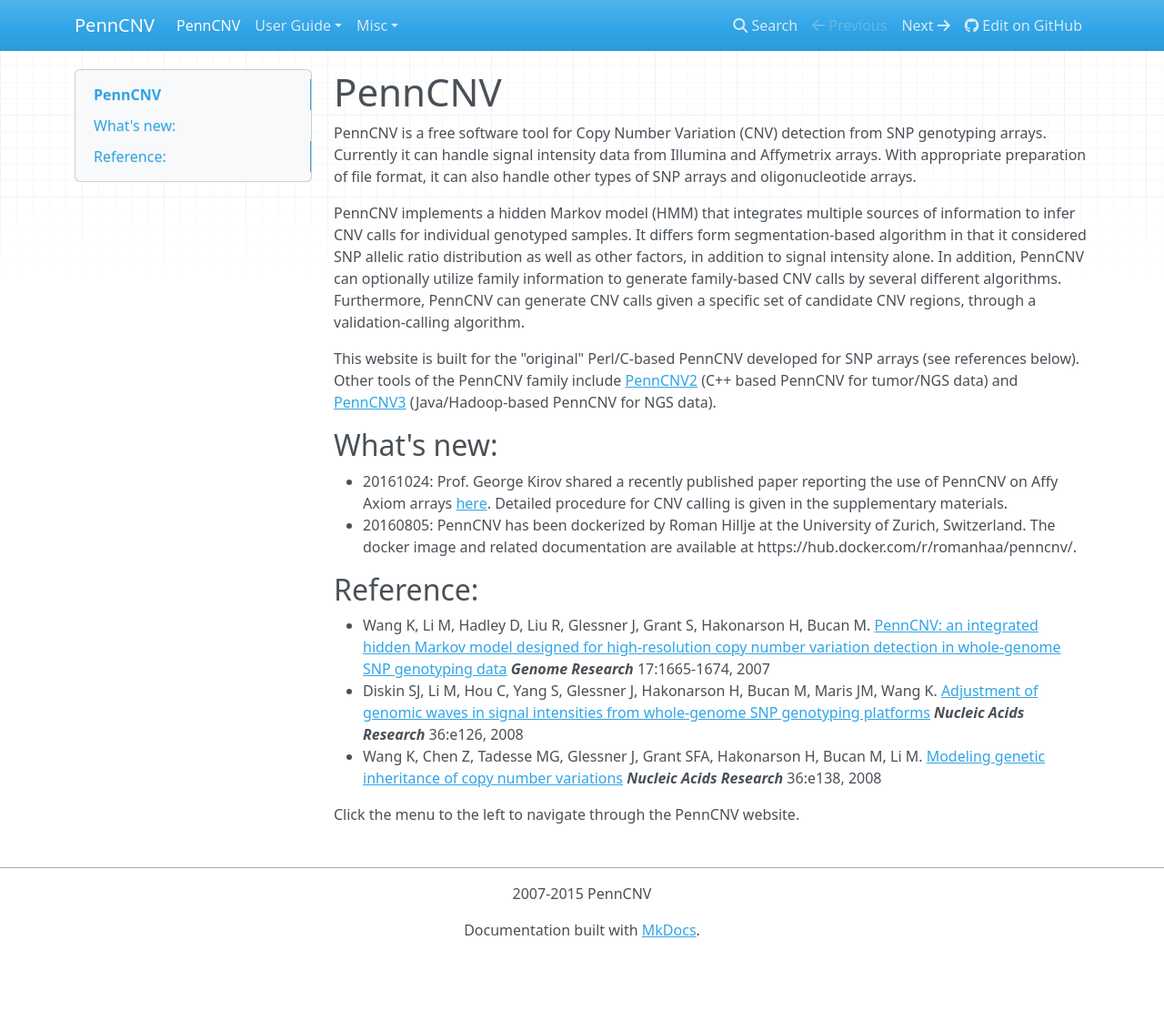
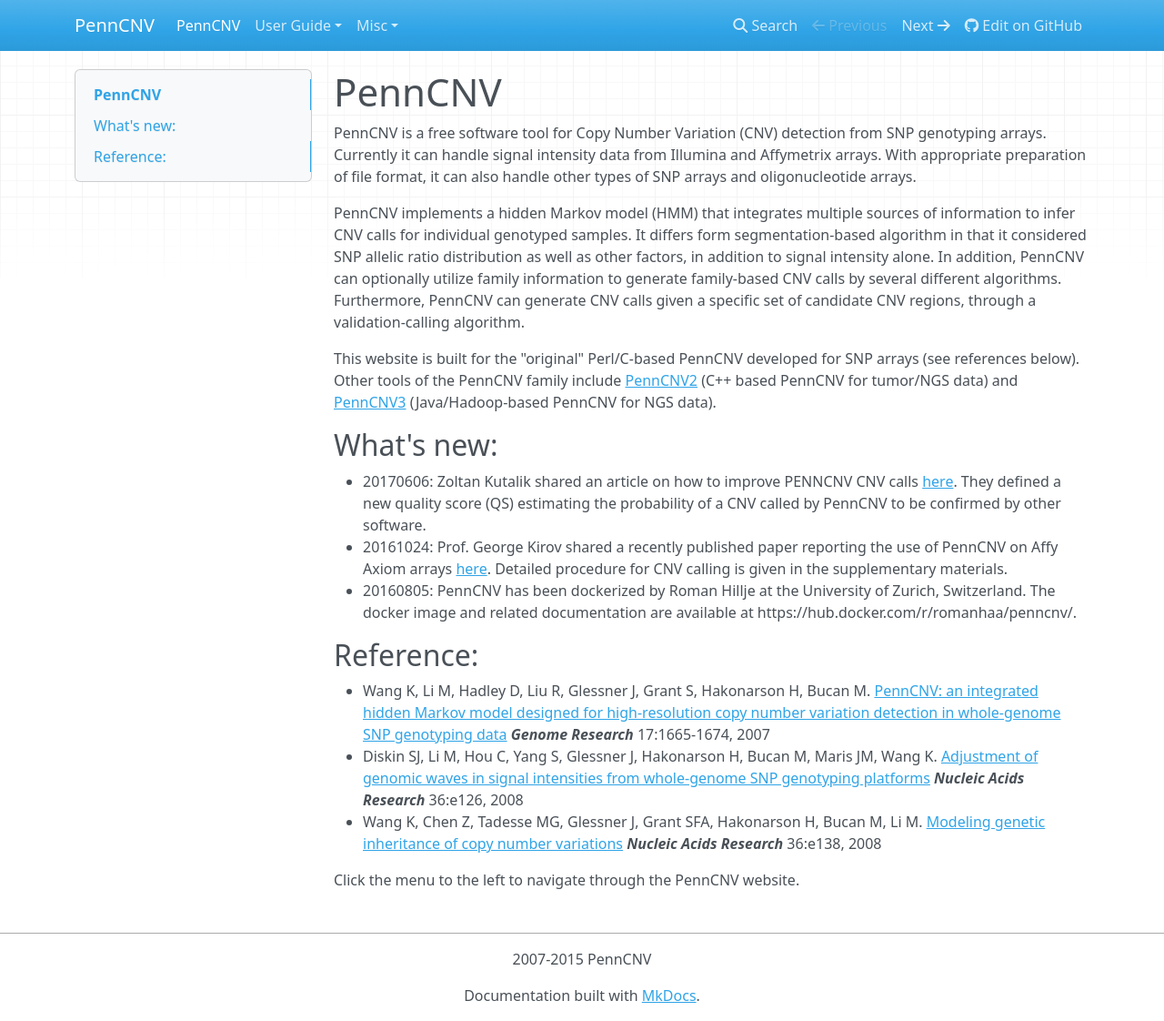
Before and after one commit to WGLab/PennCNV, an MkDocs documentation site: the page built from docs/index.md, in a window 1280 px wide and 1122 px high. Shown: the whole window at 91% size. Built offline with MkDocs 1.6.1, drawn with Linux system fonts in a browser that asks for light colours; nearby versions of some CDN libraries; old or Windows-style settings are respelled for this version of MkDocs.

Commit message:
Update index.md

```diff
--- a/docs/index.md
+++ b/docs/index.md
@@ -8,6 +8,7 @@
 
 ## What's new:
 
+- 20170606: Zoltan Kutalik shared an article on how to improve PENNCNV CNV calls [here](https://www.ncbi.nlm.nih.gov/pubmed/27402902). They defined a new quality score (QS) estimating the probability of a CNV called by PennCNV to be confirmed by other software.
 - 20161024: Prof. George Kirov shared a recently published paper reporting the use of PennCNV on Affy Axiom arrays [here](http://www.sciencedirect.com/science/article/pii/S0006322316327111). Detailed procedure for CNV calling is given in the supplementary materials.
 - 20160805: PennCNV has been dockerized by Roman Hillje at the University of Zurich, Switzerland. The docker image and related documentation are available at https://hub.docker.com/r/romanhaa/penncnv/.
 
```
